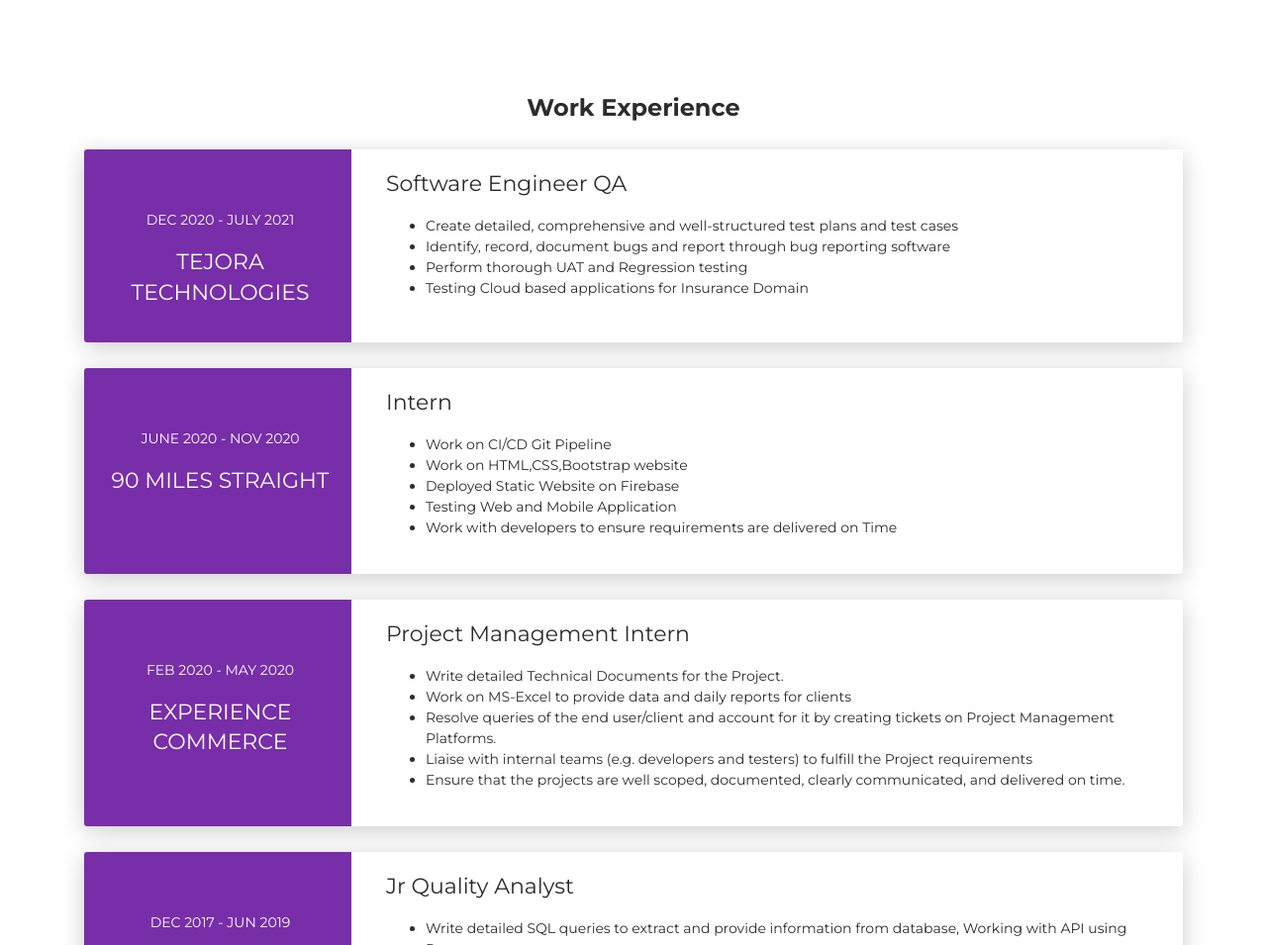
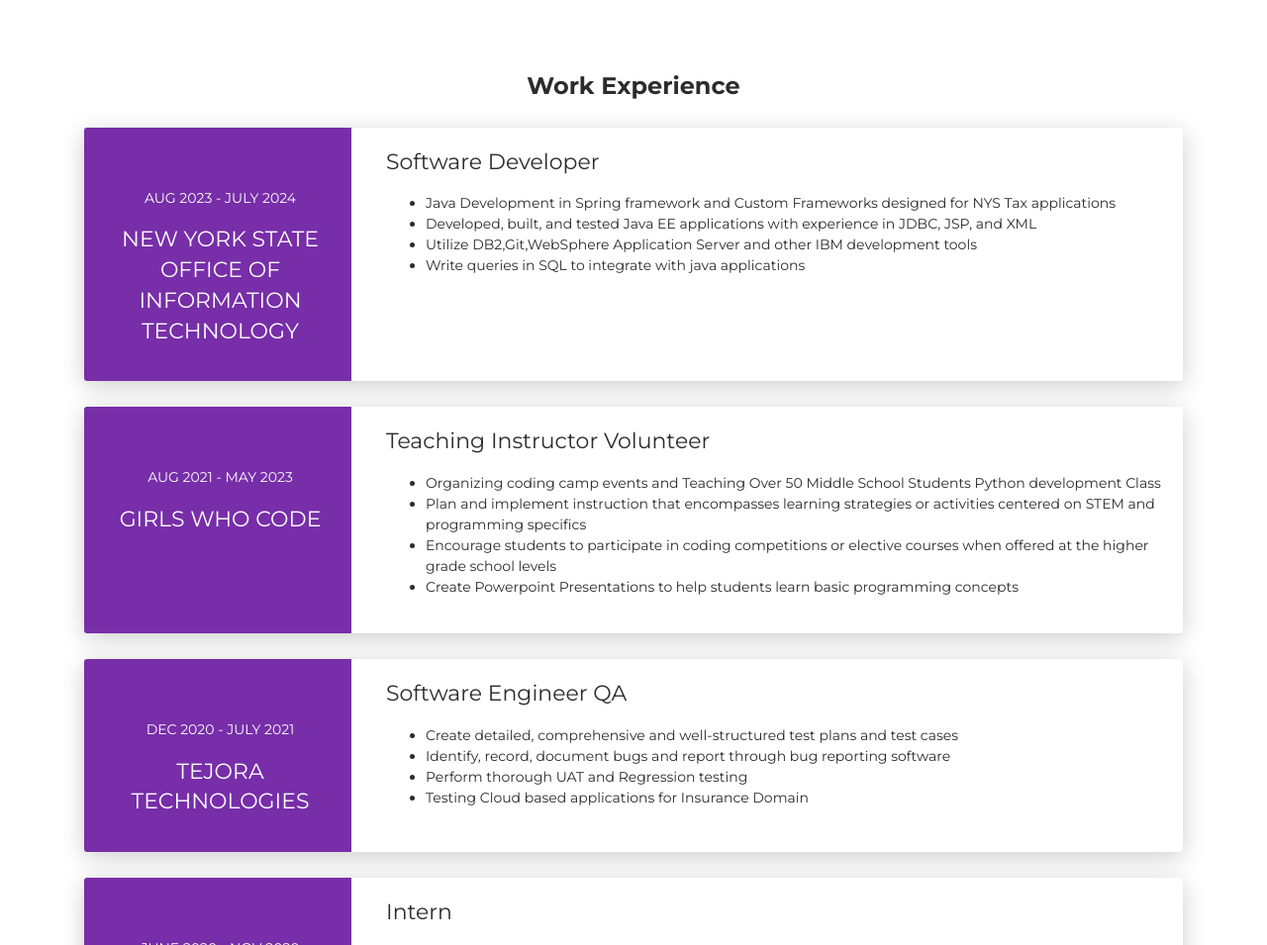
Before and after one commit to amichauhan95/amichauhan.github.io, a plain HTML site: page index.html in a window 1280 px wide. Shown: the part 1340-2295 px from the top of the page at 99% size. Drawn offline with Linux system fonts and the light colour scheme.

Commit message:
Update index.html

```diff
--- a/index.html
+++ b/index.html
@@ -70,9 +70,9 @@
             <div class="h4 mt-0 title">About</div>
             <p>Hello, World! My name is Ami Chauhan, and I'd like to greet you on my website with a warm welcome.<br><br>
 
-              I'm working on a master's degree in computer science at the State University of New York at Binghamton. Some of my hobbies include chess, watching science fiction shows, and playing the ukulele in my spare time.
+              I have a master's degree in computer science from the State University of New York at Binghamton. Some of my hobbies include chess, watching science fiction shows, and playing the ukulele.
               <br><br>
-              If you have a project for me, please don't hesitate to <a href="#contact">contact me</a>. I'm always keen to learn new things and enjoy working on a range of projects, so please don't hesitate to contact me.
+              If you have a project for me, please don't hesitate to <a href="#contact">contact me</a>.
           </div>
         </div>
           </div>
@@ -273,6 +273,44 @@
 <div class="section" id="experience">
   <div class="container cc-experience">
     <div class="h4 text-center mb-4 title">Work Experience</div>
+    <div class="card">
+      <div class="row">
+        <div class="col-md-3 bg-primary" data-aos="fade-right" data-aos-offset="50" data-aos-duration="500">
+          <div class="card-body cc-experience-header">
+            <p>Aug 2023 - July 2024</p>
+            <div class="h5">New York State Office of Information Technology</div>
+          </div>
+        </div>
+        <div class="col-md-9" data-aos="fade-left" data-aos-offset="50" data-aos-duration="500">
+          <div class="card-body">
+            <div class="h5">Software Developer </div>
+            <p><ul><li>Java Development in Spring framework and Custom Frameworks designed for NYS Tax applications</li>
+              <li>Developed, built, and tested Java EE applications with experience in JDBC, JSP, and XML</li>
+              <li>Utilize DB2,Git,WebSphere Application Server and other IBM development tools</li>
+              <li>Write queries in SQL to integrate with java applications</li></p>
+          </div>
+        </div>
+      </div>
+    </div>
+    <div class="card">
+      <div class="row">
+        <div class="col-md-3 bg-primary" data-aos="fade-right" data-aos-offset="50" data-aos-duration="500">
+          <div class="card-body cc-experience-header">
+            <p>Aug 2021 - May 2023</p>
+            <div class="h5">Girls Who Code</div>
+          </div>
+        </div>
+        <div class="col-md-9" data-aos="fade-left" data-aos-offset="50" data-aos-duration="500">
+          <div class="card-body">
+            <div class="h5">Teaching Instructor Volunteer</div>
+            <p><ul><li>Organizing coding camp events and Teaching Over 50 Middle School Students Python development Class</li>
+              <li>Plan and implement instruction that encompasses learning strategies or activities centered on STEM and programming specifics</li>
+              <li>Encourage students to participate in coding competitions or elective courses when offered at the higher grade school levels</li>
+              <li>Create Powerpoint Presentations to help students learn basic programming concepts</li></p>
+          </div>
+        </div>
+      </div>
+    </div>
     <div class="card">
       <div class="row">
         <div class="col-md-3 bg-primary" data-aos="fade-right" data-aos-offset="50" data-aos-duration="500">
```
